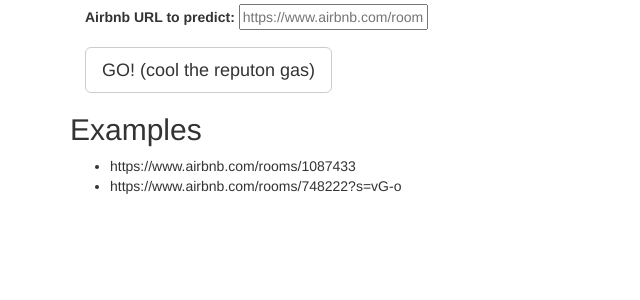
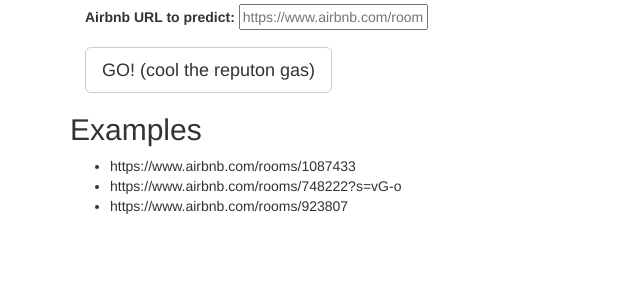
Before and after one commit to ibuder/reputon, a Flask app: page / in a window 1280 px wide. Shown: the part 229-529 px from the top of the page, without its empty margins (0-640 px from the left). Run offline with Flask 2, Linux system fonts and the light colour scheme; parts of the project's set-up code (start-up, migrations or seed data) failed here and were passed over; some libraries are stand-ins or nearby versions.

Commit message:
add an example with true rating 4 web page remove :'s

```diff
--- a/flask_app/templates/input.html
+++ b/flask_app/templates/input.html
@@ -95,8 +95,9 @@
     <div class = "container">
       <h2>Examples</h2>
       <ul>
-        <li>https://www.airbnb.com/rooms/1087433
-        <li>https://www.airbnb.com/rooms/748222?s=vG-o
+        <li>https://www.airbnb.com/rooms/1087433</li>
+        <li>https://www.airbnb.com/rooms/748222?s=vG-o</li>
+        <li>https://www.airbnb.com/rooms/923807</li>
       </ul>
     </div>
 
--- a/flask_app/templates/output_inherited.html
+++ b/flask_app/templates/output_inherited.html
@@ -2,7 +2,7 @@
 {% block results %}
   <div class="container">
     <div class="starter-template">
-      <h2>Results:</h2>
+      <h2>Results</h2>
     </div>
   {{error}}
   {% if rating is defined %}
```
